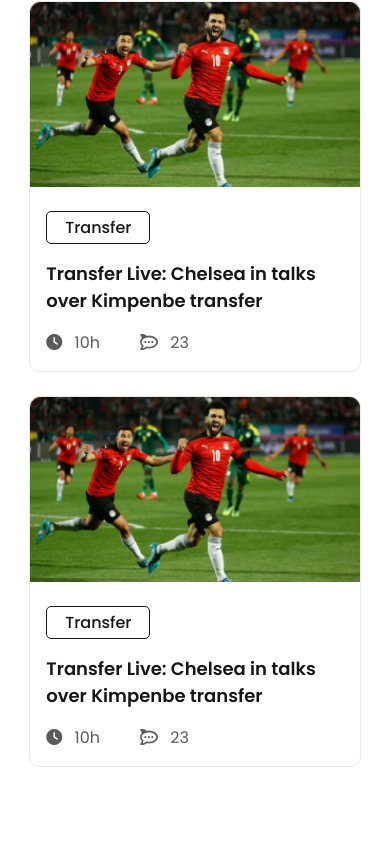
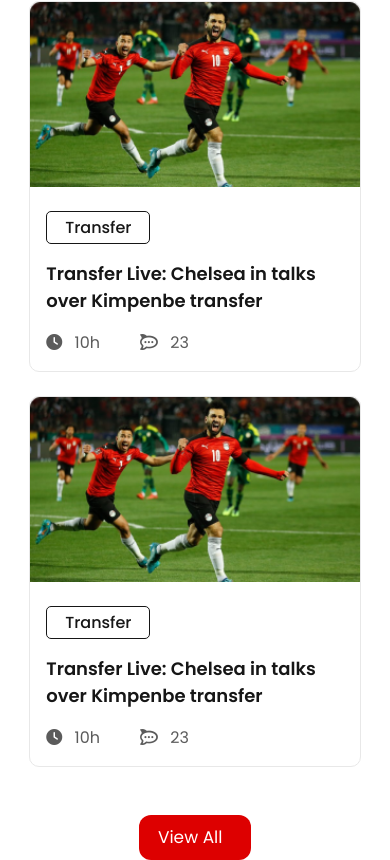
Before and after one commit to mahmud035/Fast-Score-Fifa-2022, a plain HTML site: page index.html in a window 390 px wide. Shown: the part 3870-4730 px from the top of the page. Before the commit the page ends 4685 px from the top, so only its background shows below. Drawn offline with Linux system fonts and the light colour scheme.

Commit message:
added view all button for table devices

```diff
--- a/css/media-query.css
+++ b/css/media-query.css
@@ -60,6 +60,10 @@
   a.btn-blog,
   a.all-group-btn {
     flex: 1;
+  }
+
+  .view-all-btn {
+    display: block;
   }
 }
 
--- a/css/style.css
+++ b/css/style.css
@@ -155,7 +155,7 @@ header {
 
 /** Main Container */
 .main-container {
-  padding: 7rem 0;
+  padding: 6rem 0 4rem;
   min-height: 100vh;
   display: grid;
   grid-template-columns: 250px 1fr;
@@ -180,6 +180,16 @@ header {
   font-weight: 500;
 }
 
+.view-all {
+  display: flex;
+  justify-content: center;
+}
+
+.view-all-btn {
+  display: none;
+}
+
+/* Card Container */
 .card-container {
   display: grid;
   grid-template-columns: repeat(auto-fit, minmax(290px, 1fr));
--- a/index.html
+++ b/index.html
@@ -228,6 +228,9 @@
         </div>
       </div>
     </main>
+    <div class="view-all container">
+      <a href="#" class="btn view-all-btn">View All</a>
+    </div>
 
     <!-- Javascript Link -->
     <script src="./js/script.js"></script>
```
